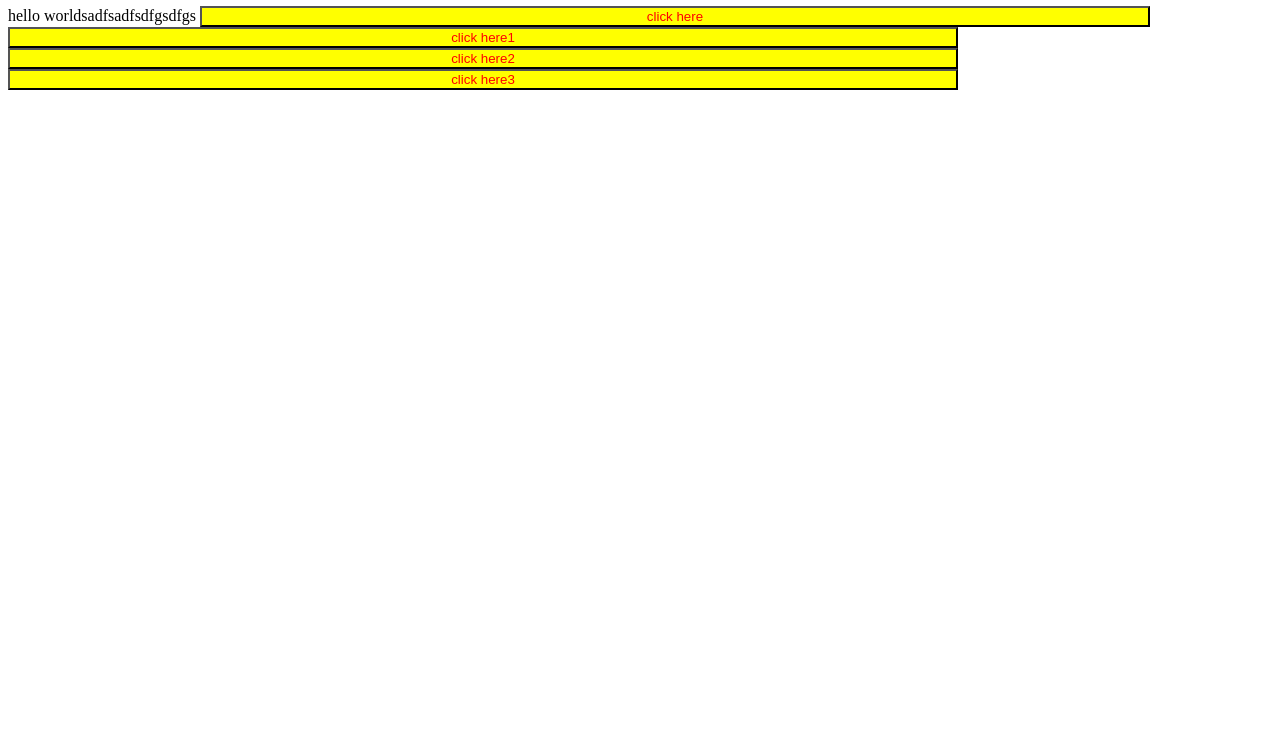
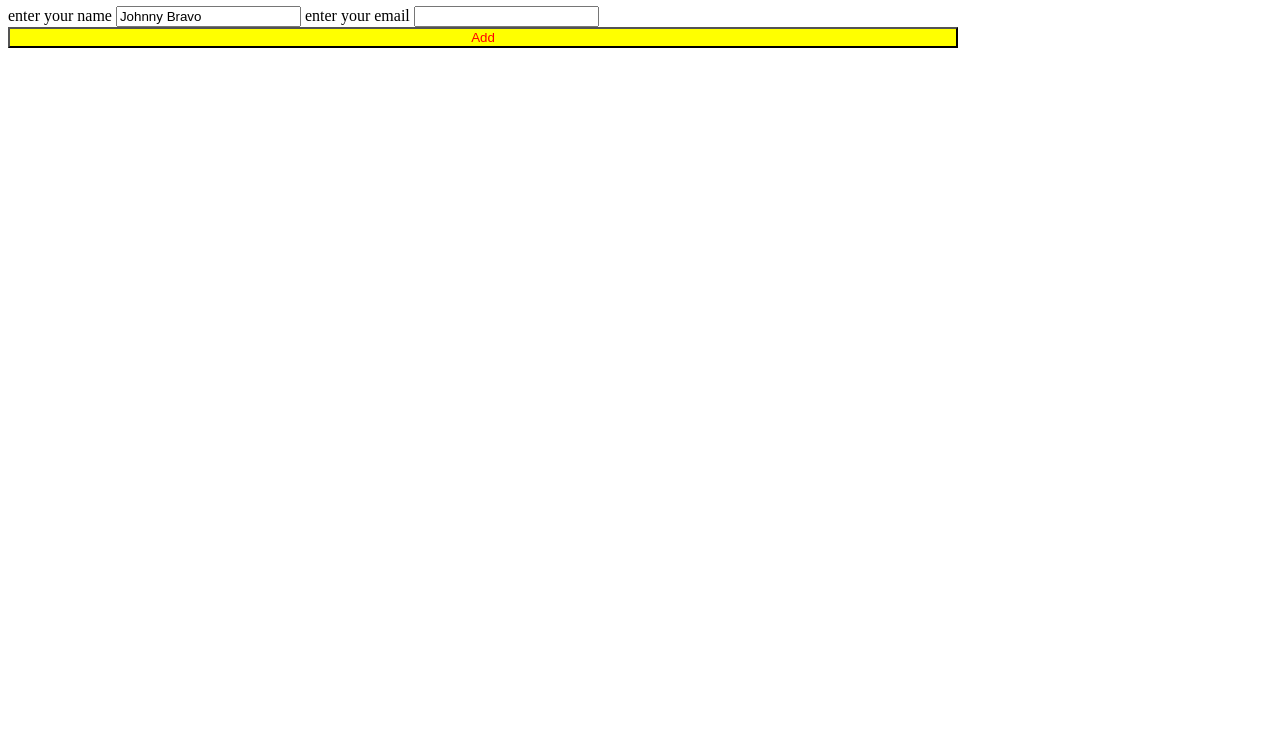
Before and after one commit to jayakumarsharp/fresherstart, a plain HTML site: page index.html in a window 1280 px wide. Shown: the part 60-800 px from the top of the page. Drawn offline with Linux system fonts and the light colour scheme.

Commit message:
commit
learning basis

```diff
--- a/index.html
+++ b/index.html
@@ -2,21 +2,30 @@
 
 <head>
     <title></title>
-    <script src="script.js"></script>
-    <link rel="stylesheet" href="style.css">
+
 </head>
 
 <body>
     <h1>Welcome to sample page</h1>
 
-    hello worldsadfsadfsdfgsdfgs
 
-    <button class="buttonstyle" onclick="callonclickevent()">click here</button>
 
-    <button class="buttonstyle" onclick="callonclickevent1()">click here1</button><br>
+    <!-- <button class="buttonstyle" onclick="callonclickevent1()">click here1</button><br>
+    <button class="buttonstyle" onclick="callonclickevent2()">click here2</button>
+    <button class="buttonstyle" onclick="callonclickevent3()">click here3</button> -->
 
-    <button class="buttonstyle" onclick="callonclickevent2()">click here2</button>
-    <button class="buttonstyle" onclick="callonclickevent3()">click here3</button>
+
+    <label> enter your name </label>
+    <input type="text" id="name" />
+
+
+    <label> enter your email </label>
+    <input type="text" id="email" />
+    <button class="buttonstyle" onclick="callonclickevent()">Add</button>
+
+    <script src="script.js"></script>
+    <link rel="stylesheet" href="style.css">
+
 </body>
 
 </html>
--- a/script.js
+++ b/script.js
@@ -1,4 +1,11 @@
+function pageload(){
+document.getElementById("name").value = "Johnny Bravo";
+}
+pageload();
 function callonclickevent() {
+    var name = document.getElementById('name').value;
+    alert(name);
+
     console.log('called method');
     var a = 10;
     var b = 20;
@@ -9,7 +16,7 @@ function callonclickevent() {
     console.log('after adding');
     console.log(d);
 
-    alert('you have clicked')
+    //alert('you have clicked')
 }
 
 function callonclickevent1() {
```
Also changed, not shown: style.css (line endings or trailing spaces).
